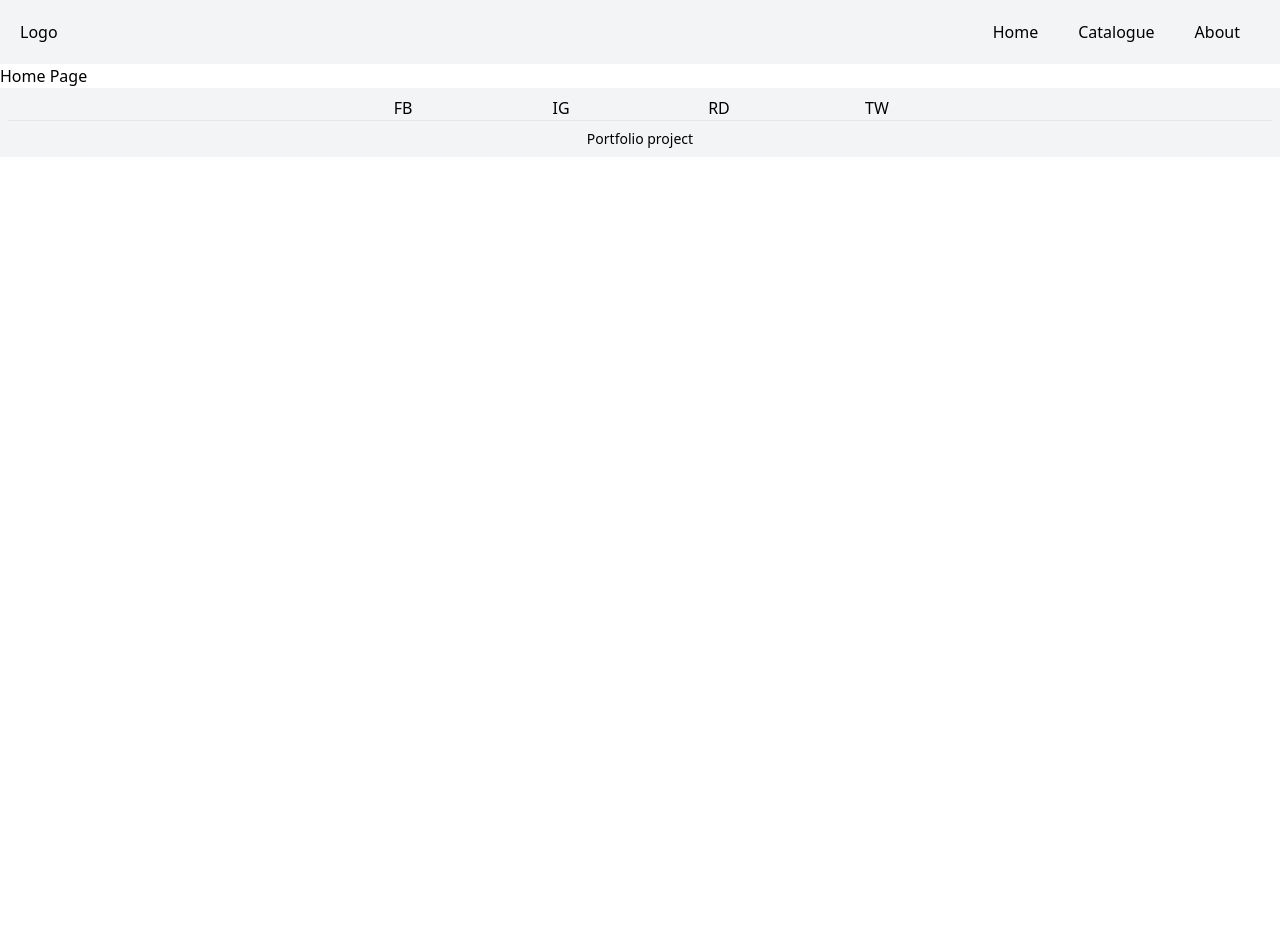
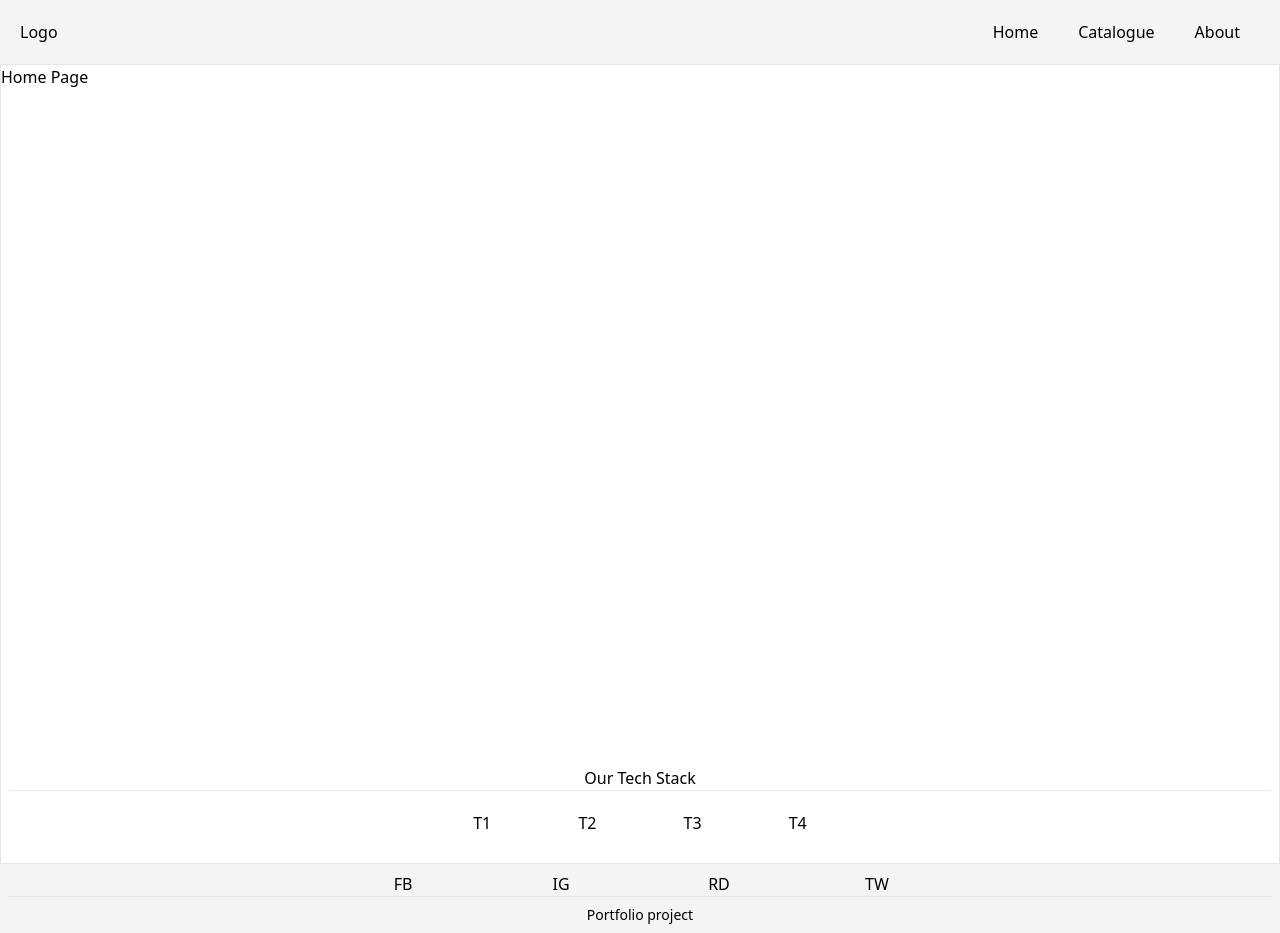
Before and after one commit to umangcodes/hackathon1, a Vue app: page / in a window 1280 px wide. Before the commit the page ends 800 px from the top, so only its background shows below. Built offline with nearby package versions, Linux system fonts and the light colour scheme.

Commit message:
now home page has tech stack

```diff
--- a/src/views/Home.vue
+++ b/src/views/Home.vue
@@ -1,13 +1,22 @@
 <template>
-  <div class="home">
-    <h1>Home Page</h1>
+  <div class="h-screen relative border">
+    <div class="">
+      <h1>Home Page</h1>
+    </div>
+    <div class="">
+      <!-- relative bottom-0 -->
+      <Tech />
+    </div>
   </div>
 </template>
 
 <script>
 // @ is an alias to /src
-
+import Tech from "@/components/WelcomeComponents/Tech.vue";
 export default {
   name: "Home",
+  components: {
+    Tech,
+  },
 };
 </script>
```
